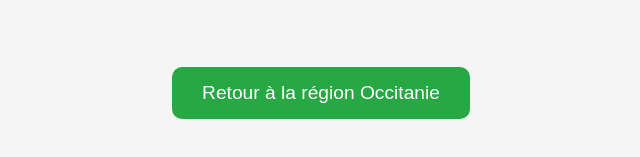
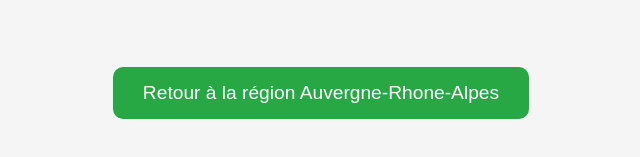
Before and after one commit to Niok05/topoteque, a website: page dep_38_isere.html in a window 1280 px wide. Shown: the part 493-650 px from the top of the page, without its empty margins (319-959 px from the left). Drawn offline with Linux system fonts and the light colour scheme.

Commit message:
Update dep_38_isere.html

```diff
--- a/dep_38_isere.html
+++ b/dep_38_isere.html
@@ -119,9 +119,9 @@
 <!-------------------->
 
       <a
-        class="return-button" href="region_occitanie.html"
+        class="return-button" href="region_auvergne-rhone-alpes.html"
       >
-        Retour à la région Occitanie
+        Retour à la région Auvergne-Rhone-Alpes
       </a>
     </main>
   </body>
```
